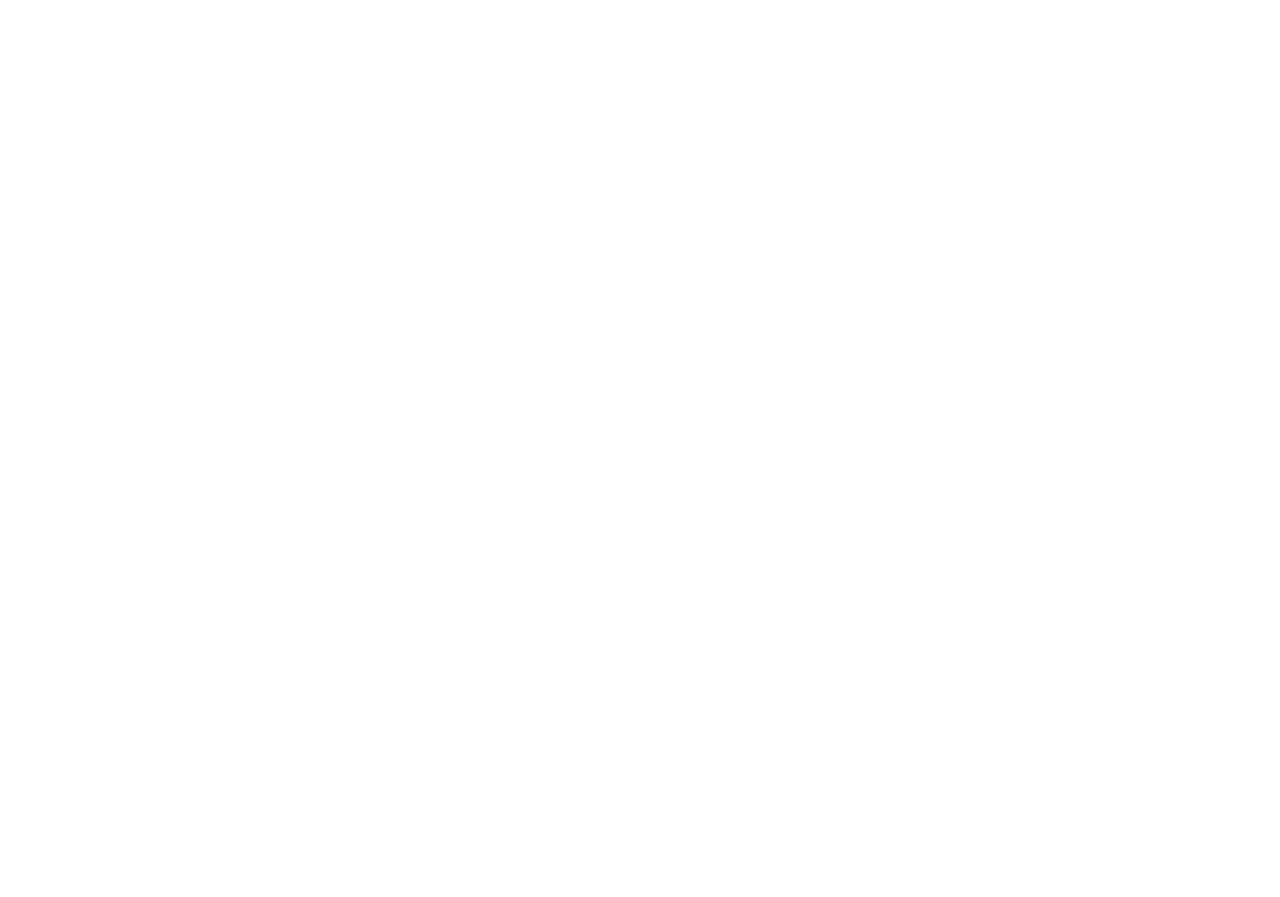
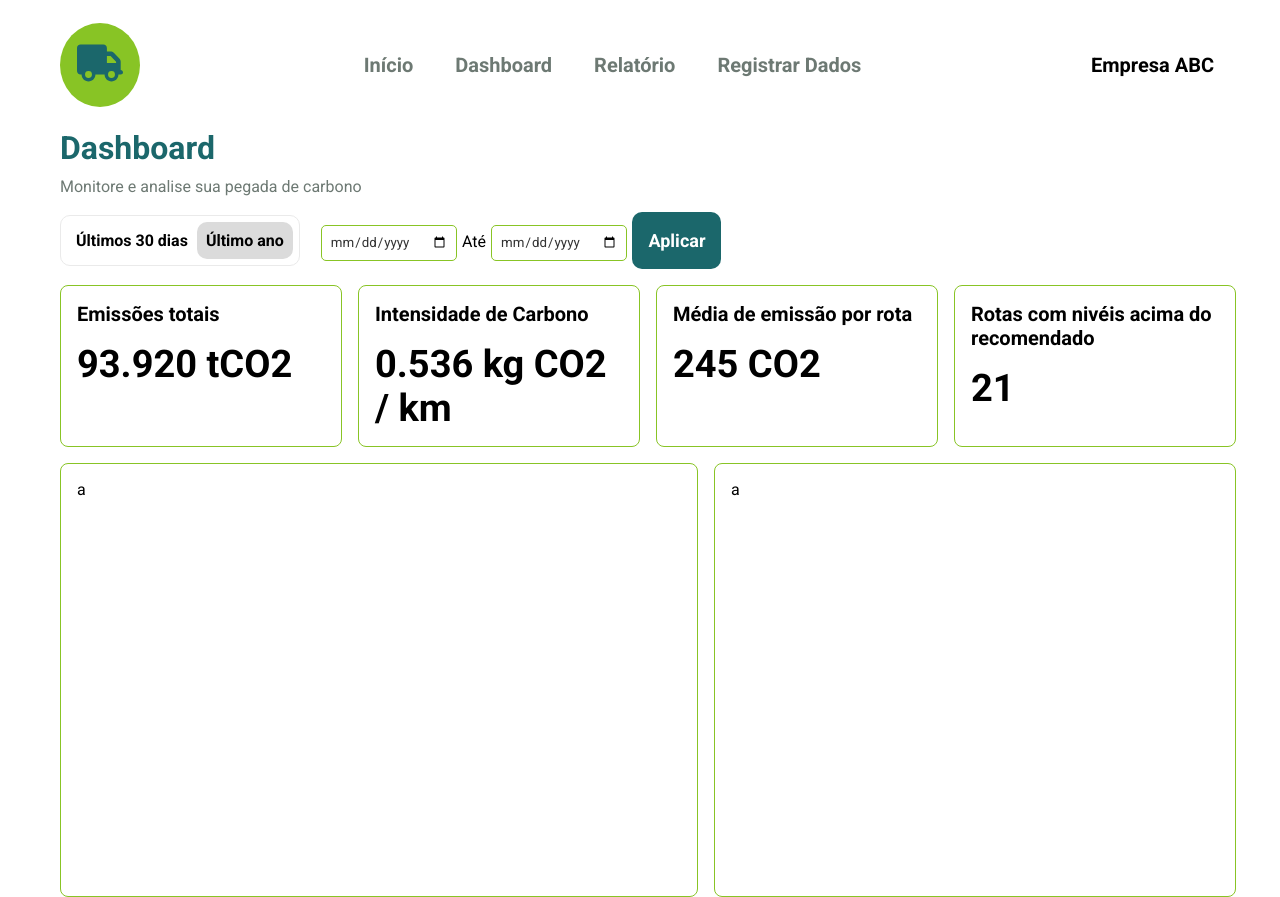
Before and after one commit to felipesantos9/software_engineering_project, a React (Vite) app in the folder client/: page /dashboard in a window 1280 px wide. Before the commit this address had no page. Before the commit the page ends 800 px from the top, so only its background shows below. Built offline with nearby package versions, Linux system fonts and the light colour scheme.

Commit message:
[feat]: Adição de requisição

```diff
--- a/client/index.html
+++ b/client/index.html
@@ -2,13 +2,13 @@
 <html lang="en">
   <head>
     <meta charset="UTF-8" />
-    <link rel="icon" type="image/svg+xml" href="/vite.svg" />
+    <link rel="icon" type="image/svg+xml" href="/truck.svg" />
     <link
       href="https://fonts.googleapis.com/css2?family=Roboto:ital,wght@0,100..900;1,100..900&display=swap"
       rel="stylesheet"
     />
     <meta name="viewport" content="width=device-width, initial-scale=1.0" />
-    <title>Vite + React + TS</title>
+    <title>EcoFleet</title>
     <style>
       * {
         font-family: 'Roboto', serif;
--- a/client/src/Router.tsx
+++ b/client/src/Router.tsx
@@ -6,6 +6,7 @@ import HomeScreenPage from "./pages/homeScreenPage/homeScreenPage";
 import RegistrationPage from "./pages/registerPage/registerPage";
 import TripsRegisterPage from "./components/tripsRegisterModal/tripsRegisterModal";
 import TripsPage from "./pages/tripsPage/tripsPage";
+import DashboardPage from "./pages/dashboardPage/dashboard";
 
 
 
@@ -18,7 +19,7 @@ function Router() {
         <Route path="/updatepassword" element={<UpdatePasswordPage />} />
         <Route path="/forgotpassword" element={<ForgotPasswordPage />} />
         <Route path="/" element={<HomeScreenPage />} />
-        <Route path="/trips/register" element={<TripsRegisterPage />} />
+        <Route path="/dashboard" element={<DashboardPage />} />
         <Route path="/trips" element={<TripsPage />} />
       </Routes>
     </BrowserRouter>
--- a/client/src/components/headerMain/headerMain.tsx
+++ b/client/src/components/headerMain/headerMain.tsx
@@ -50,7 +50,7 @@ function HeaderMain() {
 
                 <ButtonOption
                 content="Início"
-                path="/login"/>
+                path="/"/>
 
                 <ButtonOption
                 content="Dashboard"
@@ -58,11 +58,11 @@ function HeaderMain() {
 
                 <ButtonOption
                 content="Relatório"
-                path="/"/>
+                path="/trips"/>
 
                 <ButtonOption
                 content="Registrar Dados"
-                path="/"/>
+                path="/trips"/>
 
             </div>
 
--- a/client/src/components/tripsRegisterModal/tripsRegisterModal.tsx
+++ b/client/src/components/tripsRegisterModal/tripsRegisterModal.tsx
@@ -6,8 +6,10 @@ import { tripSchema } from '../../schemas/trip';
 import { useForm } from 'react-hook-form';
 import { zodResolver } from '@hookform/resolvers/zod';
 import toast, { Toaster } from 'react-hot-toast';
+import { tripRegisterRequest } from '../../services/api/tripsRequest';
 import { Dialog } from "radix-ui";
 import { RxCross1 } from "react-icons/rx";
+
 function TripsRegisterPage() {
 
     const {
@@ -35,11 +37,22 @@ function TripsRegisterPage() {
         ship: "Navio",
     };
 
+    const registerFunc = async (content: TripInterface) => {
+        console.log("testetestests")
+        const data = await tripRegisterRequest(content);
+        if (data) {
+            toast.success("Registro realizado com sucesso!", {duration: 2000})
+        } else {
+            toast.error("Falha ao criar o registro. Tente novamente!", {duration: 2000})
+        };
+    };
+
     return (
         <Dialog.Portal>
             <Dialog.Overlay className="DialogOverlay" />
             <Dialog.Content className="DialogContent">
-                <form className='trip-form'>
+                <Dialog.Title></Dialog.Title>
+                <form className='trip-form' onSubmit={handleSubmit(registerFunc)}>
                     <div className='header-group'>
                         <div>
 
@@ -56,12 +69,6 @@ function TripsRegisterPage() {
                     </div>
                     <p className='type'>Tipo de transporte</p>
                     <div className='container-form'>
-                        <div className="type-radios">
-                            <label>
-                                <input type="radio" name='type' checked />
-                                Logística e distribuição
-                            </label>
-                        </div>
                         <TrisInput
                             inputId="weight_value"
                             labelTitle="Peso total"
--- /dev/null
+++ b/client/src/pages/dashboardPage/dashboard.tsx
@@ -0,0 +1,70 @@
+import { useState } from "react";
+import HeaderMain from "../../components/headerMain/headerMain";
+import "./dashboardPageStyle.css";
+
+interface InfoProps {
+  title: string;
+  value: string;
+}
+
+export default function DashboardPage() {
+  const [button, setButton] = useState<"yearly" | "monthly">("yearly");
+  const Info = (info: InfoProps) => {
+    return (
+      <div className="container-info">
+        <h3>{info.title}</h3>
+        <p>{info.value}</p>
+      </div>
+    );
+  };
+
+  return (
+    <>
+      <HeaderMain />
+      <div className="container">
+        <div className="group-header">
+          <div>
+            <h2 className="title">Dashboard</h2>
+            <p className="description">
+              Monitore e analise sua pegada de carbono
+            </p>
+          </div>
+          <div className="buttons-and-search">
+            <div>
+              <div className="buttons-last">
+                <button
+                  className={button == "monthly" ? "selected" : ""}
+                  onClick={() => setButton("monthly")}
+                >
+                  Últimos 30 dias
+                </button>
+                <button
+                  className={button == "yearly" ? "selected" : ""}
+                  onClick={() => setButton("yearly")}
+                >
+                  Último ano
+                </button>
+              </div>
+            </div>
+            <form action="" className="search">
+              <input type="date" placeholder="dd/mm/aaaa" />
+              <span>Até</span>
+              <input type="date" placeholder="dd/mm/aaaa" />
+              <button>Aplicar</button>
+            </form>
+          </div>
+          <div className="infos">
+            <Info title="Emissões totais" value="93.920 tCO2" />
+            <Info title="Intensidade de Carbono" value="0.536 kg CO2 / km" />
+            <Info title="Média de emissão por rota" value="245 CO2" />
+            <Info title="Rotas com nivéis acima do recomendado" value="21" />
+          </div>
+          <div className="graphs">
+            <div>a</div>
+            <div>a</div>
+          </div>
+        </div>
+      </div>
+    </>
+  );
+}
--- /dev/null
+++ b/client/src/pages/dashboardPage/dashboardPageStyle.css
@@ -0,0 +1,120 @@
+.container {
+  padding: 0 60px;
+}
+
+.title {
+  font-size: 2rem;
+  color: #1b676b;
+  font-weight: bold;
+  margin: 0;
+}
+
+.description {
+  color: #6d7973;
+  margin: 0;
+  margin-top: 10px;
+  font-weight: light;
+  margin-bottom: 1rem;
+}
+
+.group-header {
+  display: flex;
+  justify-content: space-between;
+  flex-direction: column;
+}
+
+.container-info {
+  border: 1px solid #88c425;
+  border-radius: 8px;
+  padding: 1rem;
+}
+
+.container-info h3 {
+  font-size: 20px;
+  margin: 0;
+  padding-bottom: 1rem;
+}
+.container-info p {
+  font-size: 38px;
+  margin: 0;
+  font-weight: bold;
+}
+
+.buttons-last {
+  background-color: white;
+  border: 1px solid #eaeaea;
+  display: flex;
+  align-items: center;
+  padding: 6px;
+  border-radius: 10px;
+}
+
+/* Tive que usar important, ele tava pegando css de outro lugar nada haver ( nao sei como */
+.buttons-last button {
+  background-color: transparent !important;
+  border: 1px solid transparent !important;
+  color: black !important;
+  font-size: 16px !important;
+  padding: 8px !important;
+  border-radius: 10px;
+  font-weight: 700;
+}
+.buttons-last button.selected {
+  background-color: #dbdbdb !important;
+}
+
+.buttons-and-search {
+  display: flex;
+  gap: 1rem;
+  align-items: center;
+}
+
+.search input {
+  border-radius: 5px;
+  height: 34px;
+  border-width: 1px;
+  border-style: solid;
+  border-color: #88c425;
+  margin: 5px;
+  padding: 0 8px;
+  color: #333;
+  background-color: white;
+  cursor: pointer;
+}
+.infos {
+  display: grid;
+  grid-template-columns: repeat(4, calc(25% - 0.5rem));
+  gap: 1rem;
+  margin-top: 1rem;
+}
+
+.graphs {
+  display: grid;
+  grid-template-columns: 55% 45%;
+  gap: 1rem;
+  margin-top: 1rem;
+}
+
+.graphs div {
+  border: 1px solid #88c425;
+  border-radius: 8px;
+  padding: 1rem;
+  height: 400px;
+}
+
+@media (max-width: 1024px) {
+  .infos {
+    grid-template-columns: repeat(2, calc(50% - 0.1rem));
+  }
+  .graphs {
+  grid-template-columns: 100%;
+
+  }
+}
+
+
+@media (max-width: 750px) {
+  .infos {
+    grid-template-columns: repeat(1, calc(100% + 1rem));
+  }
+}
--- a/client/src/pages/loginPage/loginPage.tsx
+++ b/client/src/pages/loginPage/loginPage.tsx
@@ -40,7 +40,7 @@ function LoginPage() {
 
     useEffect(() => {
         if (user.auth) {
-            navigate('/');
+            navigate('/trips');
         };
     }, [user]);
 
@@ -71,7 +71,7 @@ function LoginPage() {
                 toast.success("Login deu certo :)", { duration: 2000 });
                 setTimeout(() => {
                     setButtonIsDisabled(false);
-                    navigate('/');
+                    navigate('/trips');
                 }, 2000);
                 return;
             }
--- /dev/null
+++ b/client/src/services/api/tripsRequest.ts
@@ -0,0 +1,16 @@
+import axios from "axios";
+
+const API_BASE_URL = "http://127.0.0.1:8000";
+
+const api = axios.create({ baseURL: `${API_BASE_URL}/api` });
+
+export const tripRegisterRequest = async (parameters: TripInterface) => {
+    try {
+        const response = await api.post("estimates/create/", parameters);
+        const { data } = response;
+        return data;
+    } catch (error: any) {
+        const { data } = error.response;
+        return data;
+    }
+};
--- a/client/src/types/trip.d.ts
+++ b/client/src/types/trip.d.ts
@@ -3,9 +3,9 @@ type DistanceUnit = 'mi' | 'km';
 type TransportMethod = "ship" | "train" | 'truck' | "plane"
 
 interface TripInterface {
+  weight_value: number;
   weight_unit: WeightUnit;
-  weight_value: number;
+  distance_value: number;
   distance_unit: DistanceUnit;
-  distance_value: number;
   transport_method: TransportMethod;
 }
```
Also changed, not shown: client/public/truck.svg (added).
